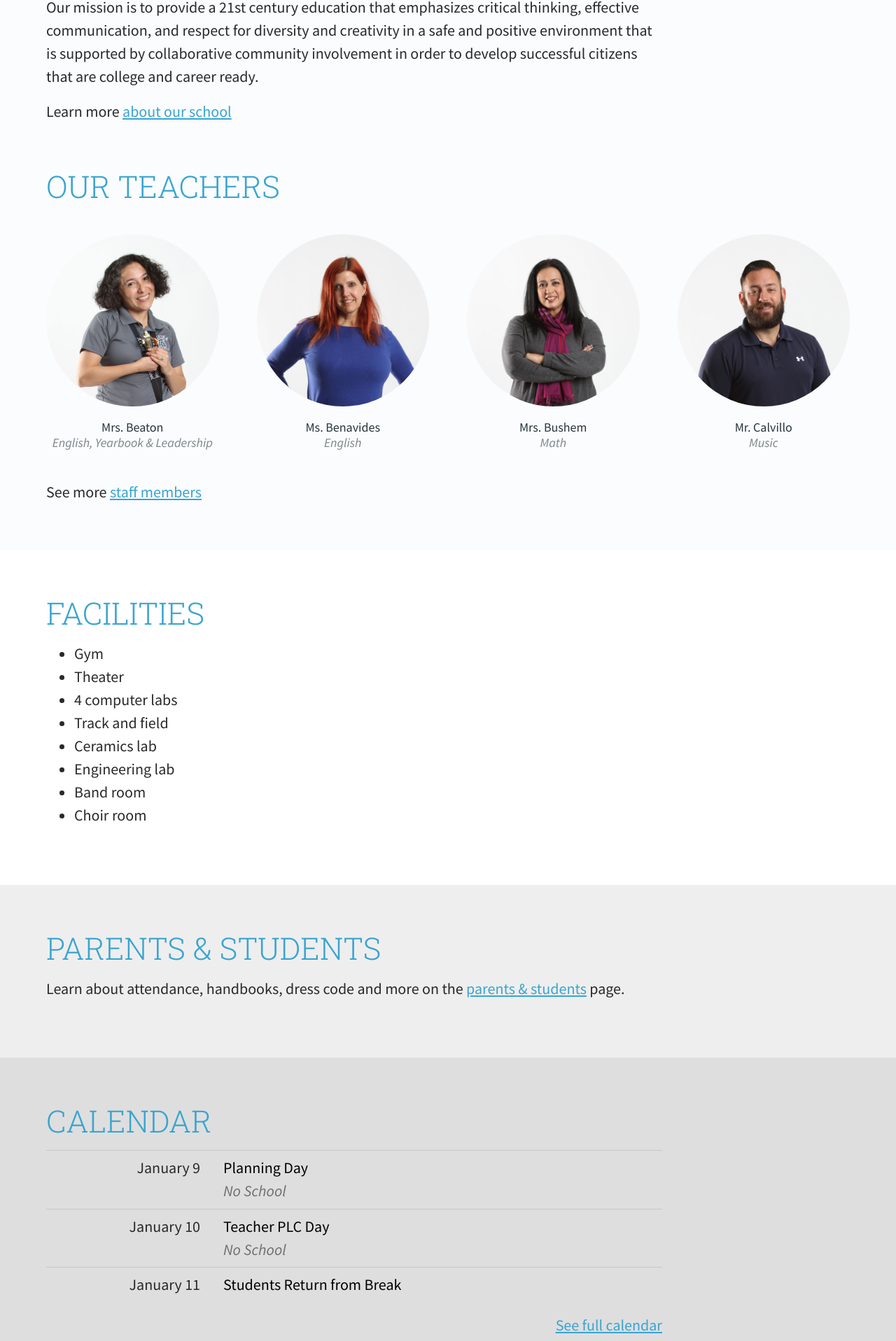
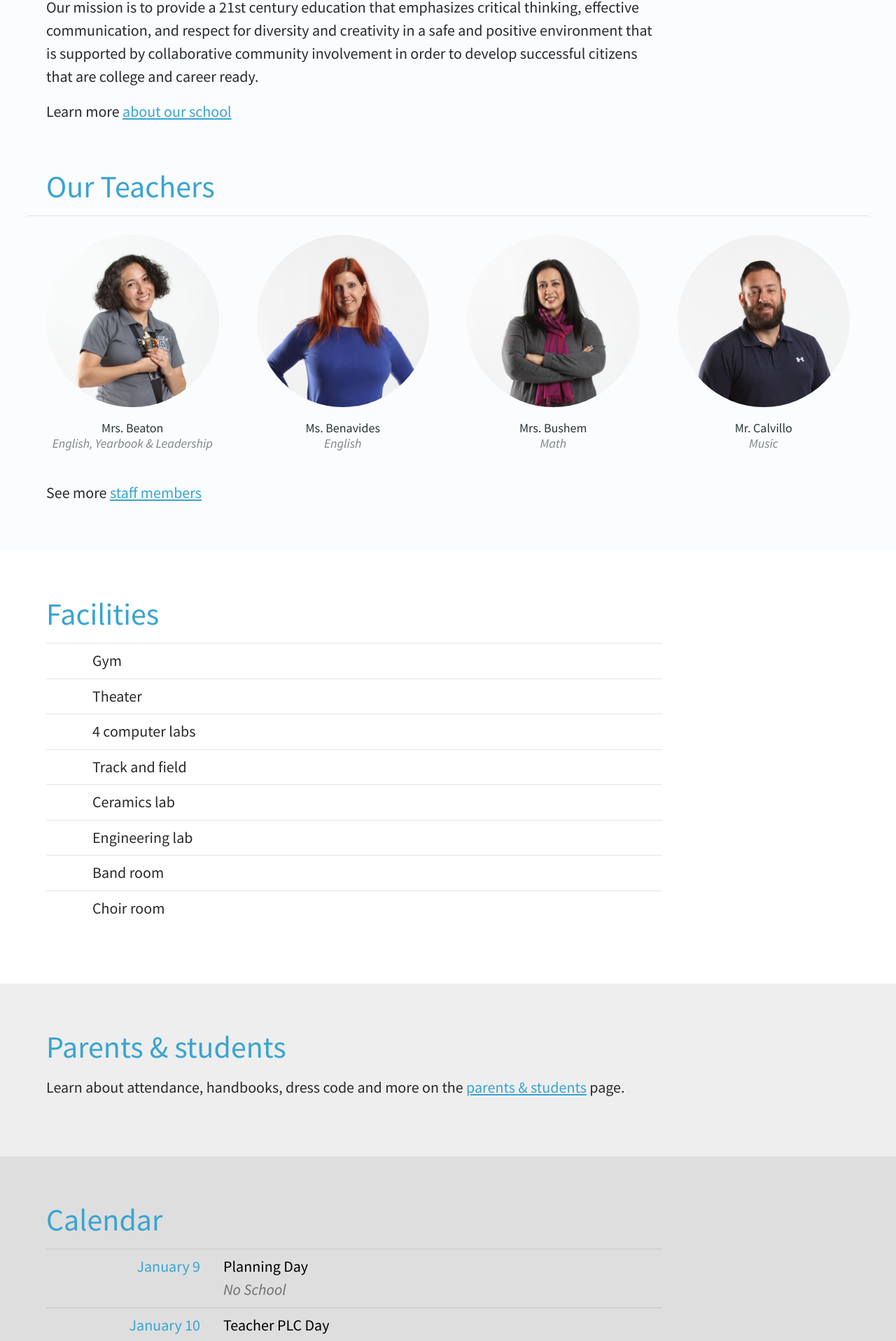
Before and after one commit to jimthoburn/azusa, a Jekyll site: the page built from index.markdown, in a window 1280 px wide. Shown: the part 901-2818 px from the top of the page at 70% size. Built offline with Jekyll 4.4.1, drawn with Linux system fonts in a browser that asks for light colours.

Commit message:
Make lists look nice.

```diff
--- a/_css/home.css
+++ b/_css/home.css
@@ -217,7 +217,7 @@
   .news-summary:last-child {
     margin-left: calc(var(--line-height) * -1);
     margin-right: calc(var(--line-height) * -1);
-    margin-bottom: calc(var(--line-height) * -1);
+    margin-bottom: calc(var(--line-height) * -2);
     max-width: none;
   }
   @media (min-width: 60em) { /* --big-screen-width */
@@ -228,7 +228,7 @@
     .news-summary:last-child {
       margin-left: calc(var(--line-height) * -2);
       margin-right: calc(var(--line-height) * -2);
-      margin-bottom: calc(var(--line-height) * -2);
+      margin-bottom: calc(var(--line-height) * -4);
     }
   }
 
--- a/_css/shared.css
+++ b/_css/shared.css
@@ -5,6 +5,7 @@
   @import url(type.css);
   @import url(elements.css);
   @import url(calendar.css);
+  @import url(list.css);
   @import url(announcements.css);
   @import url(layout.css);
   @import url(staff.css);
--- a/css/shared.css
+++ b/css/shared.css
@@ -83,13 +83,13 @@
     font-weight: inherit;
   }
 
-  h1, h2 {
+  h1, body > header h2, body > footer h2 {
     text-transform: uppercase;
     font-family: "Roboto Slab", "Source Sans Pro", "Helvetica Neue", Helvetica, sans-serif;
     font-weight: 300;
   }
 
-  h1 strong, h2 strong {
+  h1 strong, , body > header h2 strong, body > footer h2 strong {
     font-weight: 400;
   }
 
@@ -129,19 +129,24 @@
     margin-bottom: 0.5em;
   }
 
-  h3, h4 {
+  h3 {
     font-size: 1.25em;
     margin-top: 1.2em;
     margin-bottom: 0.6em;
   }
 
-  h5 {
+  h3 + h4 {
+    margin-top: 0;
+  }
+
+  h4, h5 {
     font-size: inherit;
     font-weight: bold;
   }
 
-  h6 {
+  h6, h4, h5 {
     font-size: inherit;
+    font-weight: inherit;
     font-style: italic;
   }
 
@@ -156,49 +161,78 @@
   /* =Calendar
   ----------------------------------------------- */
 
-  dl.calendar:after {
+  dl:after {
     content: "";
     display: table;
     clear: both;
   }
 
-  dl.calendar dt {
+  dl dt {
     clear: both;
+    width: 33.333%;
     float: left;
-    width: 25%;
     text-align: right;
     border-top: 1px solid rgba(0, 0, 0, 0.1);
     padding-top: 0.375em;
     padding-bottom: 0.375em;
     box-sizing: border-box;
-    color: var(--highlight-color);
   }
 
-  dl.calendar dt + dd {
+  dl dt + dd {
     border-top: 1px solid rgba(0, 0, 0, 0.1);
     padding-top: 0.375em;
   }
 
-  dl.calendar dd {
+  dl dd {
     padding-left: 1.5em;
     padding-bottom: 0.375em;
-    margin-left: 25%;
-    width: 75%;
+    margin-left: 33.333%;
+    width: 66.666%;
     box-sizing: border-box;
     color: black;
   }
 
-  dl.calendar dd em {
+  dl dd em {
     opacity: 0.5;
   }
 
-  dl.calendar dd span {
+  dl dd span {
     display: inline-block;
     min-width: 3em;
   }
 
-  dl.calendar dd span:first-child {
+  dl dd span:first-child {
     text-align: right;
+  }
+
+  dl.calendar dt {
+    width: 25%;
+  }
+
+  dl.calendar dd {
+    margin-left: 25%;
+    width: 75%;
+  }
+
+  /* =List
+  ----------------------------------------------- */
+
+  ul,
+  ul > li {
+    list-style: none;
+    margin-left: 0;
+    padding-left: 0;
+  }
+
+  ul {
+  }
+
+  ul > li {
+    border-top: 1px solid rgba(0, 0, 0, 0.1);
+    padding-top: 0.375em;
+    padding-bottom: 0.375em;
+    padding-left: 3em;
+    box-sizing: border-box;
   }
 
   /* =Announcements
@@ -612,6 +646,7 @@
   }
 
   body > nav h2 {
+    margin-top: 0;
     font-size: inherit;
     max-width: none;
     font-weight: inherit;
@@ -640,13 +675,13 @@
     text-align: left;
   }
 
-  body > nav > ul > li li a {
+  body > nav a {
     text-decoration: none;
   }
 
-  body > nav > ul > li li a:hover,
-  body > nav > ul > li li a:active,
-  body > nav > ul > li li a:focus {
+  body > nav a:hover,
+  body > nav a:active,
+  body > nav a:focus {
     text-decoration: underline;
   }
 
@@ -1121,7 +1156,7 @@
   .news-summary:last-child {
     margin-left: -1.5em;
     margin-right: -1.5em;
-    margin-bottom: -1.5em;
+    margin-bottom: -3em;
     max-width: none;
   }
 
@@ -1133,7 +1168,7 @@
     .news-summary:last-child {
       margin-left: -3em;
       margin-right: -3em;
-      margin-bottom: -3em;
+      margin-bottom: -6em;
     }
   }
 
```
Also changed, not shown: _css/calendar.css (+18 -11 lines), _css/layout.css (+5 -4 lines), _css/list.css (added, +18 -0 lines), _css/type.css (+10 -5 lines), css/list.css (added, +21 -0 lines), 2 other files.
